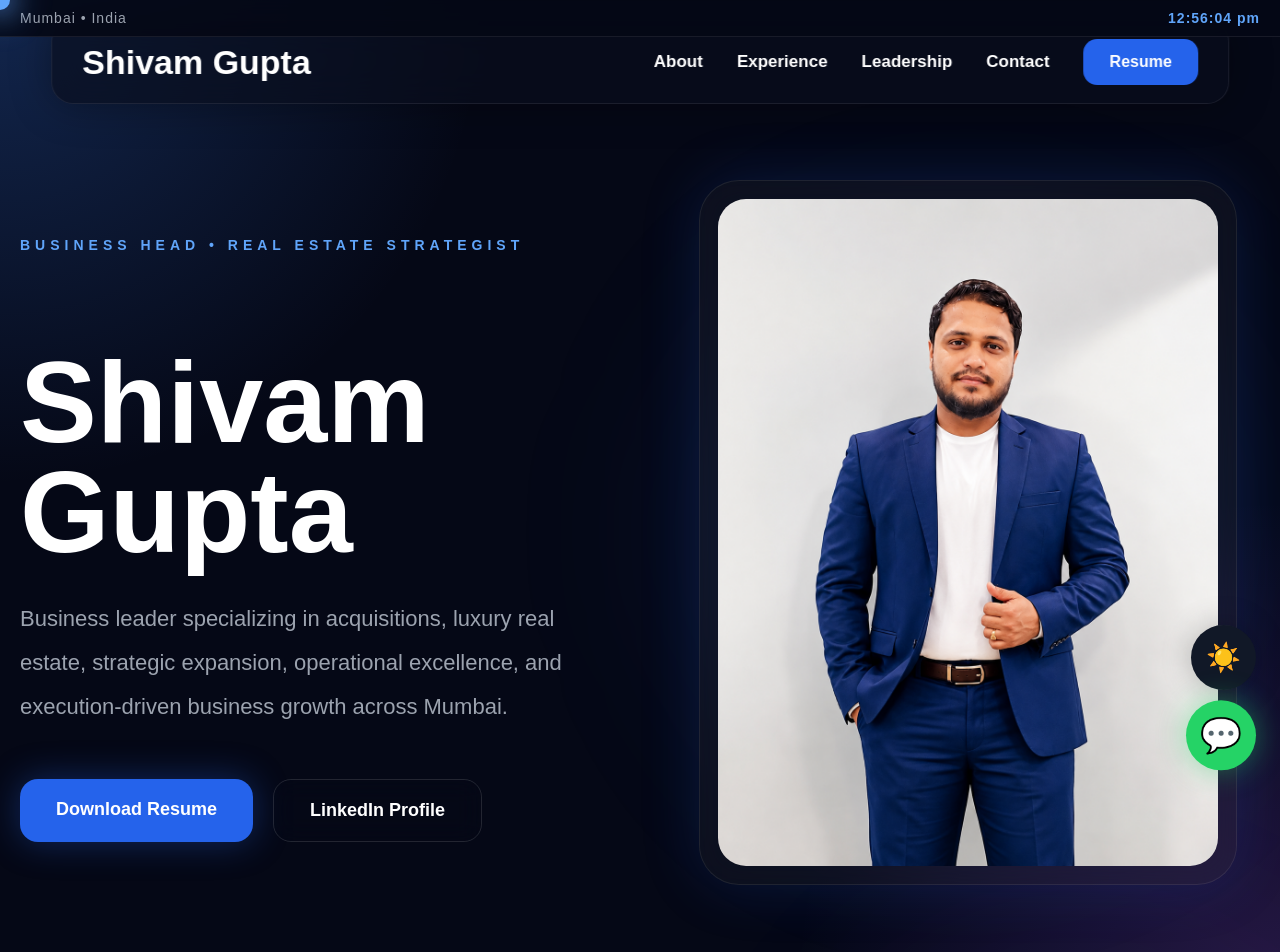
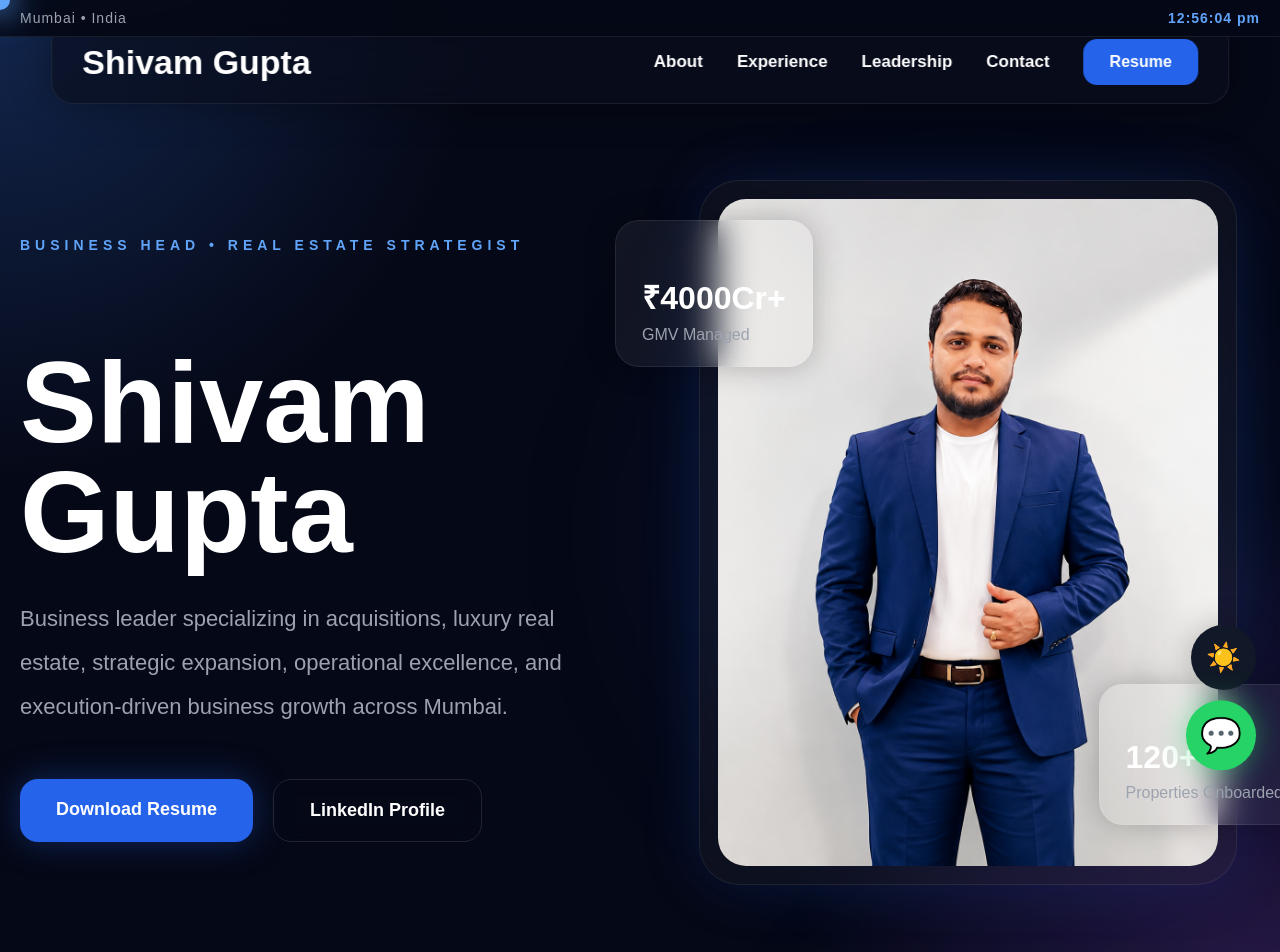
Before and after one commit to shivamgupta95/shivam-portfolio, a Next.js app: page / in a window 1280 px wide. Shown: the top 952 px of the page. Built offline with nearby package versions, Linux system fonts and the light colour scheme.

Commit message:
final premium hero

```diff
--- a/components/Hero.tsx
+++ b/components/Hero.tsx
@@ -184,6 +184,84 @@ export default function Hero() {
 
           </div>
 
+          {/* FLOATING CARD 1 */}
+          <div
+            style={{
+              position: "absolute",
+              top: "40px",
+              left: "-60px",
+              background: "rgba(255,255,255,0.06)",
+              border:
+                "1px solid rgba(255,255,255,0.08)",
+              backdropFilter: "blur(18px)",
+              padding: "22px 26px",
+              borderRadius: "24px",
+              boxShadow:
+                "0 0 30px rgba(0,0,0,0.25)",
+              zIndex: 5,
+            }}
+          >
+
+            <h3
+              style={{
+                fontSize: "32px",
+                marginBottom: "8px",
+                color: "white",
+              }}
+            >
+              ₹4000Cr+
+            </h3>
+
+            <p
+              style={{
+                color: "#9CA3AF",
+                margin: 0,
+              }}
+            >
+              GMV Managed
+            </p>
+
+          </div>
+
+          {/* FLOATING CARD 2 */}
+          <div
+            style={{
+              position: "absolute",
+              bottom: "60px",
+              right: "-50px",
+              background: "rgba(255,255,255,0.06)",
+              border:
+                "1px solid rgba(255,255,255,0.08)",
+              backdropFilter: "blur(18px)",
+              padding: "22px 26px",
+              borderRadius: "24px",
+              boxShadow:
+                "0 0 30px rgba(0,0,0,0.25)",
+              zIndex: 5,
+            }}
+          >
+
+            <h3
+              style={{
+                fontSize: "32px",
+                marginBottom: "8px",
+                color: "white",
+              }}
+            >
+              120+
+            </h3>
+
+            <p
+              style={{
+                color: "#9CA3AF",
+                margin: 0,
+              }}
+            >
+              Properties Onboarded
+            </p>
+
+          </div>
+
         </div>
 
       </div>
```
